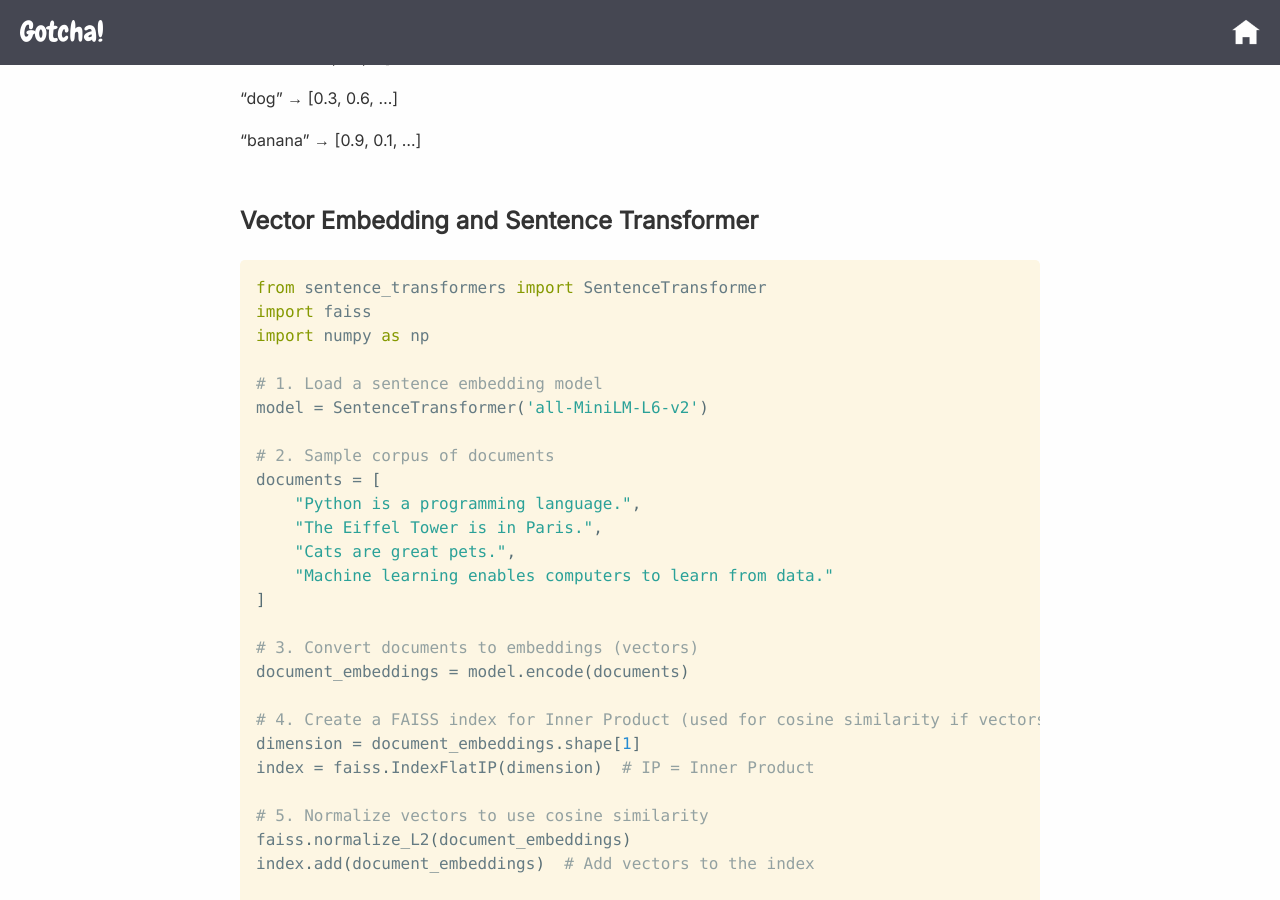
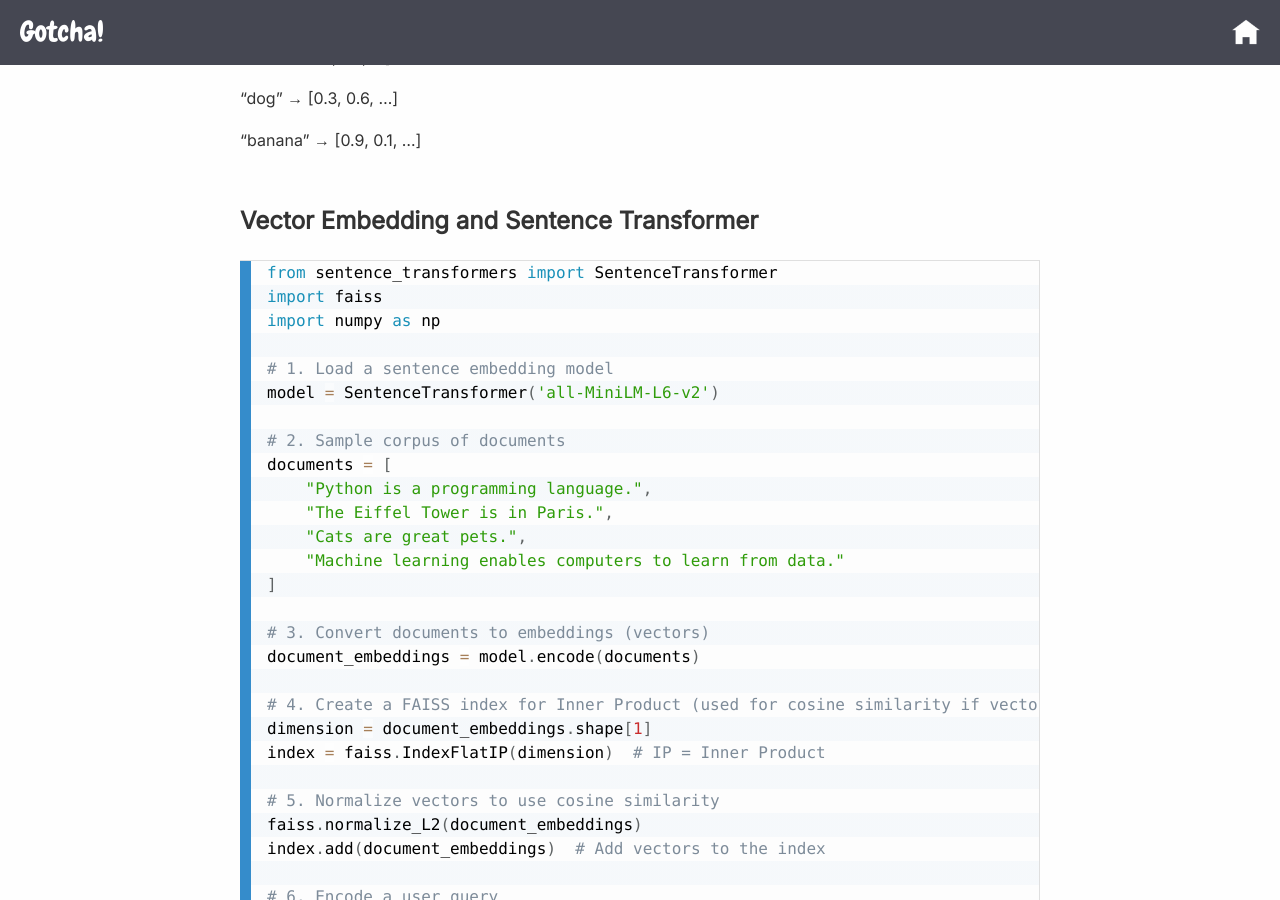
Before and after one commit to hyerinchung/hyerinchung.github.io, a Jekyll site: the page built from portfolio/ai_chatbot.md, in a window 1280 px wide and 900 px high, scrolled down 1824 px. Built offline with Jekyll 4.4.1, drawn with Linux system fonts in a browser that asks for light colours; nearby versions of some CDN libraries.

Commit message:
Update md_layout.html

```diff
--- a/_layouts/md_layout.html
+++ b/_layouts/md_layout.html
@@ -9,7 +9,7 @@
   <link href="https://fonts.googleapis.com/css2?family=Chewy&display=swap" rel="stylesheet" />
 
 <!-- Prism.js for syntax highlighting -->
-<link href="https://cdn.jsdelivr.net/npm/prismjs@1.29.0/themes/prism-solarizedlight.css" rel="stylesheet" />
+<link href="https://cdn.jsdelivr.net/npm/prismjs@1.29.0/themes/prism-coy.css" rel="stylesheet" />
 <script src="https://cdn.jsdelivr.net/npm/prismjs@1.29.0/prism.js"></script>
 <script src="https://cdn.jsdelivr.net/npm/prismjs@1.29.0/components/prism-python.min.js"></script>
 
```
